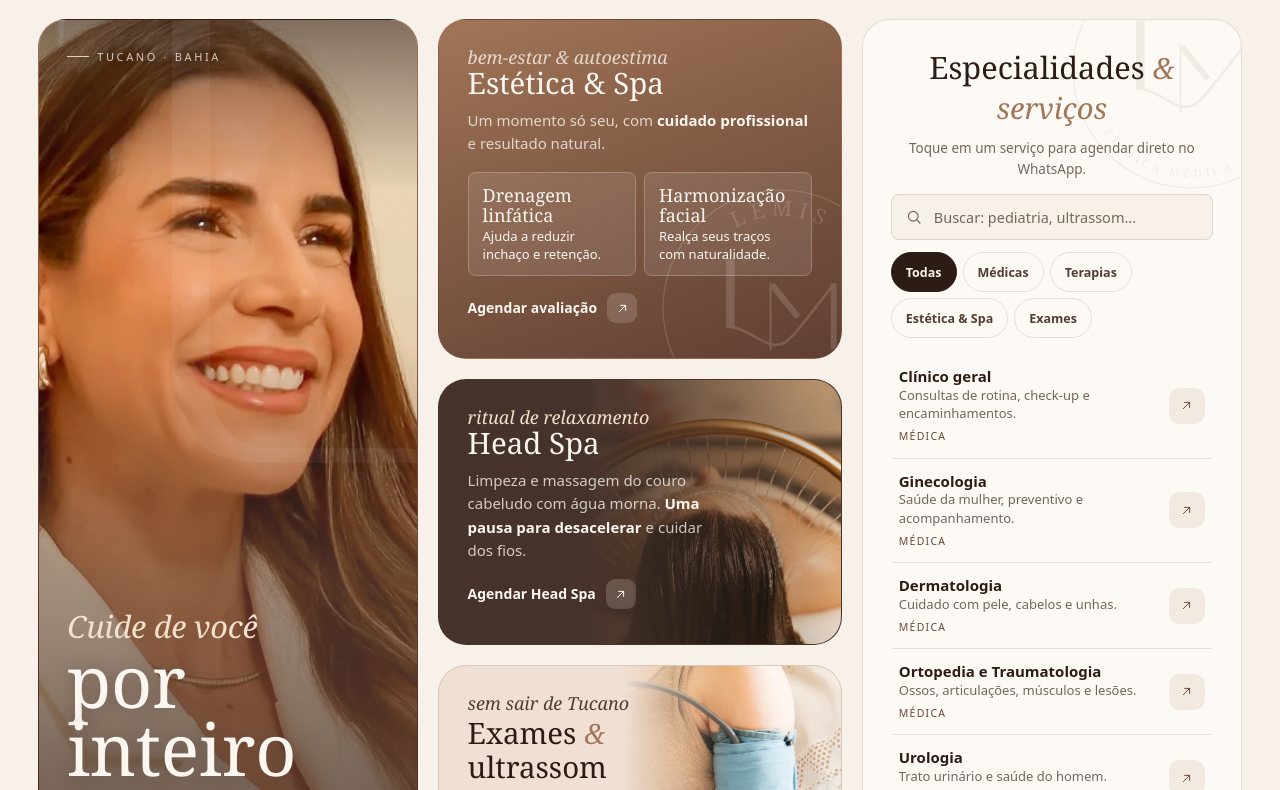
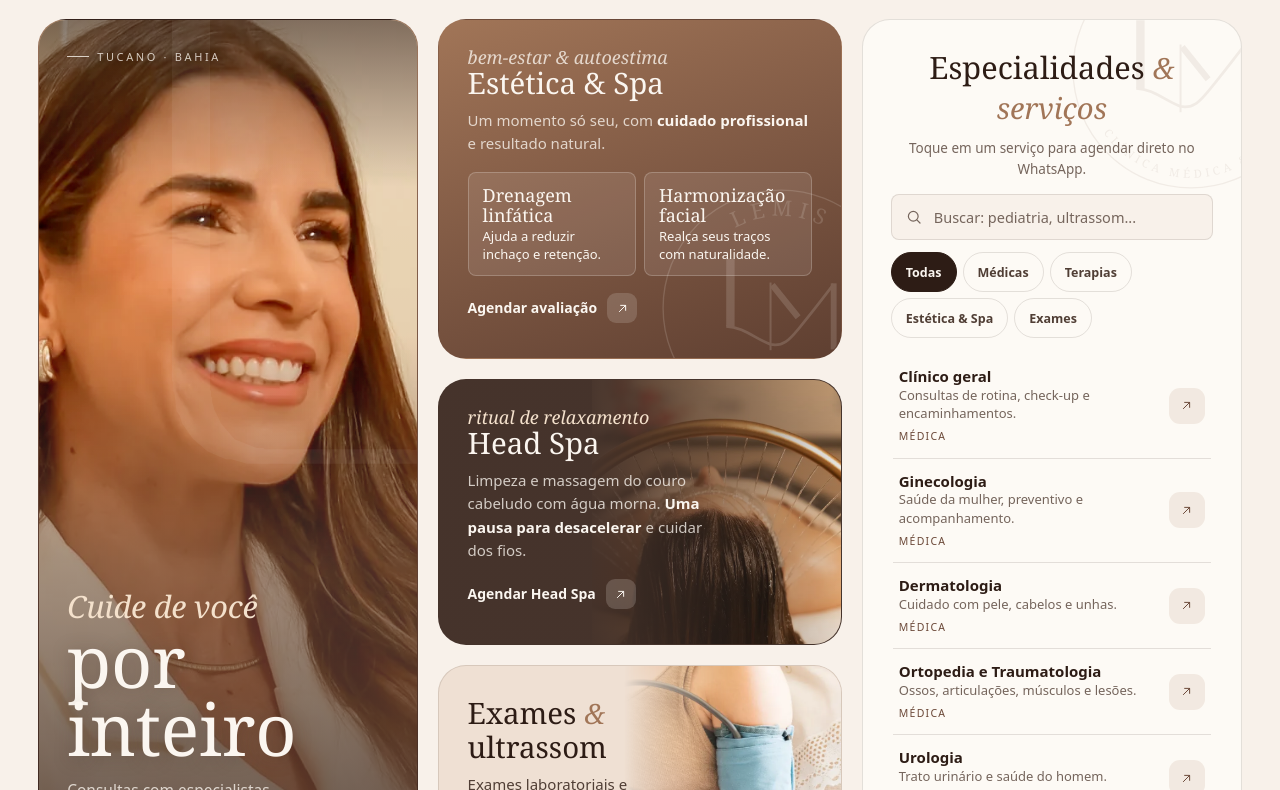
Before and after one commit to clinicalemis/clinicalemis.github.io, a plain HTML site: page index.html in a window 1280 px wide. Shown: the part 91-881 px from the top of the page. Drawn offline with Linux system fonts and the light colour scheme; a web font is replaced by a local one.

Commit message:
Remove 'sem sair de Tucano' do card de exames
Co-Authored-By: Claude Opus 5.5 <noreply@anthropic.com>
Claude-Session: https://claude.ai/code/session_01UiifhtJCJU9gTv6Ys3W7df

```diff
--- a/index.html
+++ b/index.html
@@ -356,7 +356,6 @@ img{max-width:100%;display:block}
     <article class="card c-exa" aria-labelledby="t-exa">
       <svg class="wm" aria-hidden="true"><use href="#selo"/></svg>
       <img class="c-exa-photo" src="assets/exames.webp" alt="Paciente com aparelho de monitorização da pressão arterial (MAPA) no braço" width="1000" height="667" loading="lazy" decoding="async">
-      <p class="eyebrow">sem sair de Tucano</p>
       <h2 id="t-exa">Exames <em>&amp;</em> ultrassom</h2>
       <p>Exames laboratoriais e ultrassonografia na <strong>própria clínica</strong>, perto de você e do seu médico.</p>
       <a class="more" href="https://wa.me/5575988367934?text=Ol%C3%A1%21%20Vim%20pela%20p%C3%A1gina%20da%20Cl%C3%ADnica%20Lemis%20e%20gostaria%20de%20informa%C3%A7%C3%B5es%20sobre%20exames%20laboratoriais%20e%20ultrassonografia." target="_blank" rel="noopener" data-track="whatsapp_exames" data-label="Card Exames">Consultar exames <span class="box"><svg class="ic" viewBox="0 0 24 24" aria-hidden="true"><path d="M7 17 17 7M9 7h8v8"/></svg></span></a>
```
